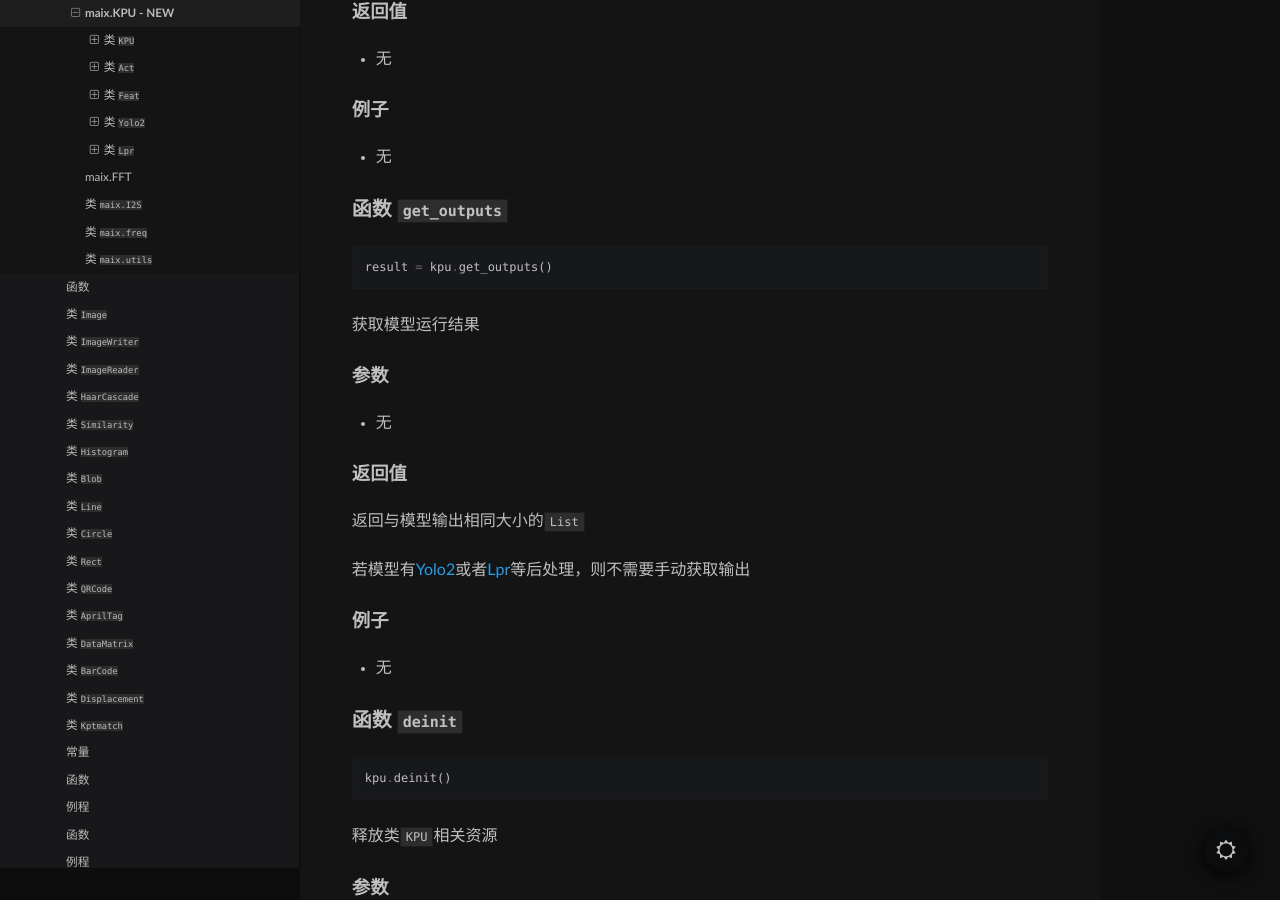
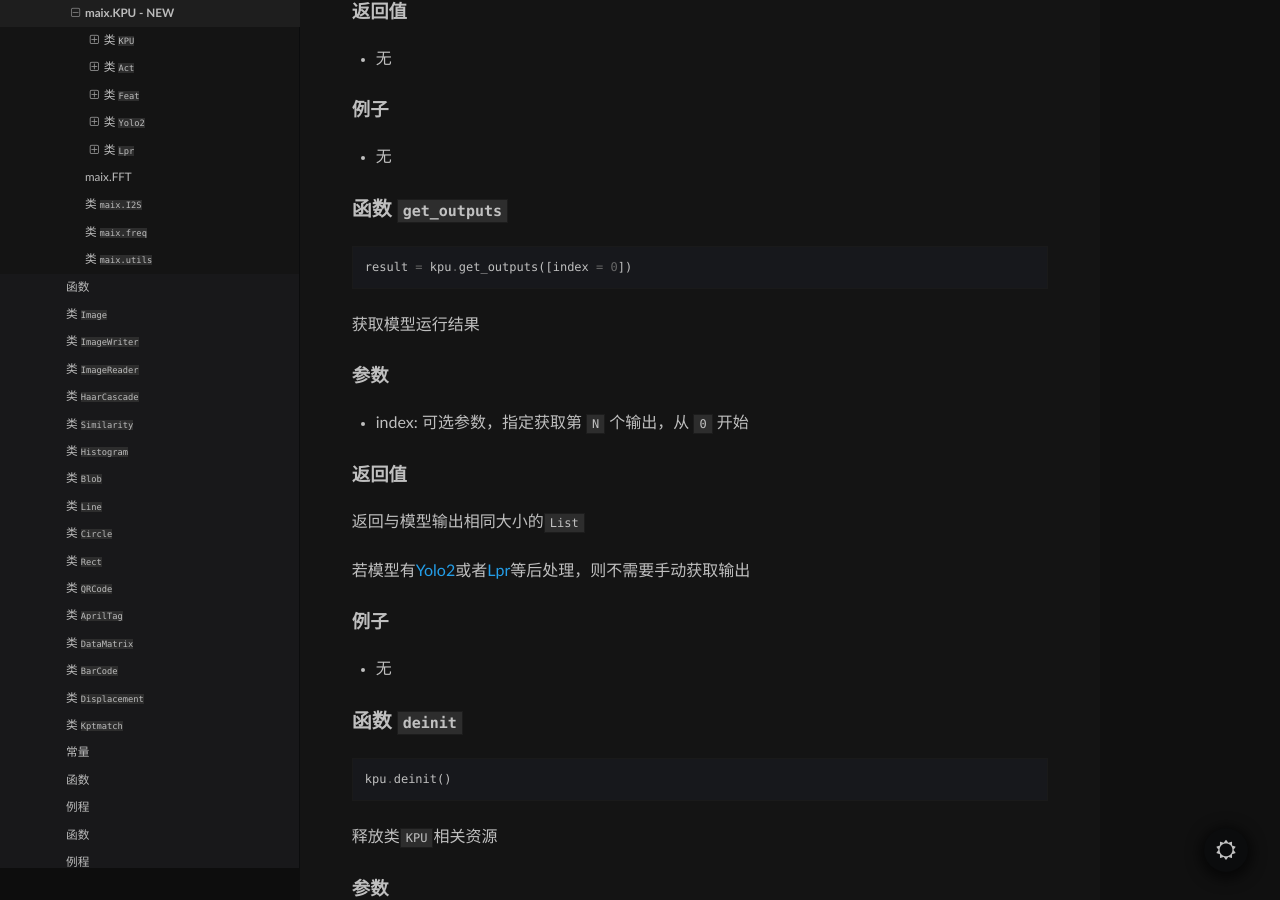
Before and after one commit to kendryte/canmv_docs, a Sphinx documentation site: the page built from source/canmv/library/canmv/maix/maix.KPU_NEW.md, in a window 1280 px wide and 900 px high, scrolled down 1813 px. Built offline with Sphinx 7.4.7 and the Read the Docs theme 2.0.0, drawn with Linux system fonts in a browser that asks for light colours.

Commit message:
Update maix.KPU_NEW

````diff
--- a/source/canmv/library/canmv/maix/maix.KPU_NEW.md
+++ b/source/canmv/library/canmv/maix/maix.KPU_NEW.md
@@ -84,14 +84,14 @@ kpu.run(img)
 ### 函数 `get_outputs`
 
 ```python
-result = kpu.get_outputs()
+result = kpu.get_outputs([index = 0])
 ```
 
 获取模型运行结果
 
 #### 参数
 
-* 无
+* index: 可选参数，指定获取第 `N` 个输出，从 `0` 开始
 
 #### 返回值
 
````
